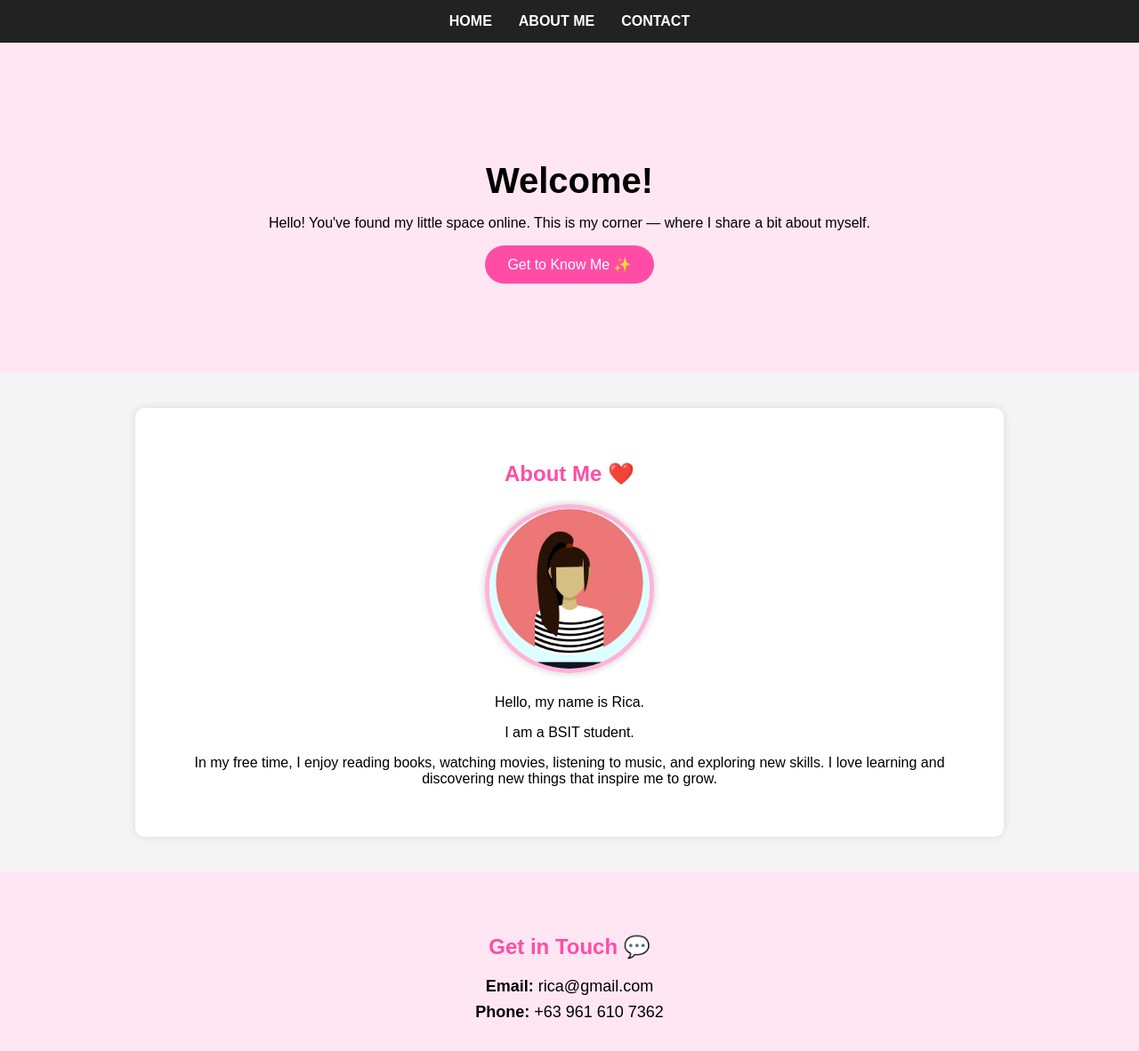
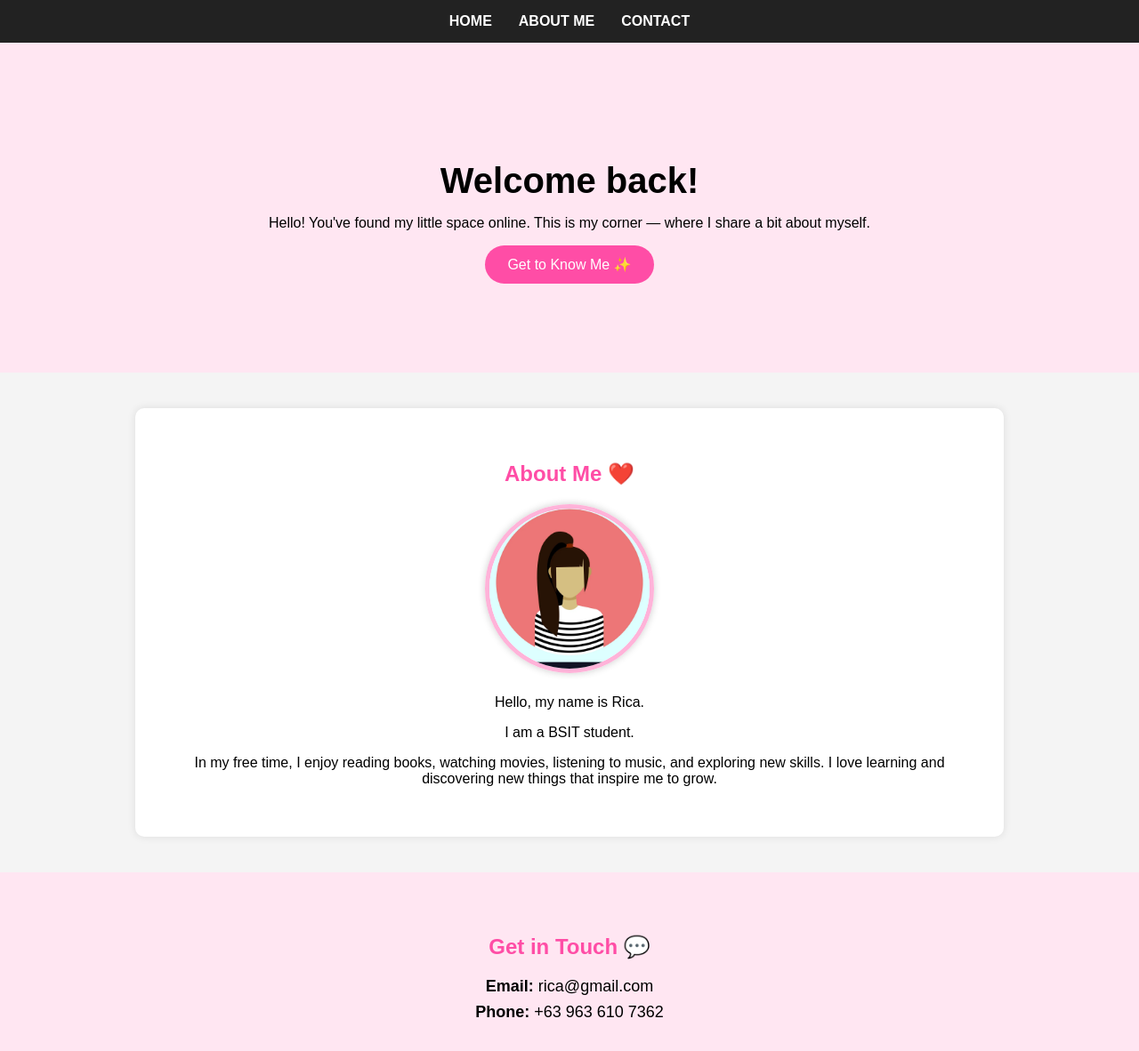
Before and after one commit to ricamaealquizola/alquizolaricamae-website, a plain HTML site: page index.html in a window 1280 px wide. Shown: the whole page at 89% size. Drawn offline with Linux system fonts and the light colour scheme; files whose address does not match are found by name.

Commit message:
Updated content

```diff
--- a/index.html
+++ b/index.html
@@ -18,7 +18,7 @@
     </nav>
 
     <section id="home">
-        <h1>Welcome!</h1>
+        <h1>Welcome back!</h1>
         <p>Hello! You've found my little space online. This is my corner — where I share a bit about myself.</p>
         <button id="aboutBtn">Get to Know Me ✨</button>
     </section>
@@ -43,7 +43,7 @@
         <h2>Get in Touch 💬</h2>
         <div class="contact-info">
             <p><strong>Email:</strong> rica@gmail.com</p>
-            <p><strong>Phone:</strong> +63 961 610 7362</p>
+            <p><strong>Phone:</strong> +63 963 610 7362</p>
         </div>
     </section>
 
```
